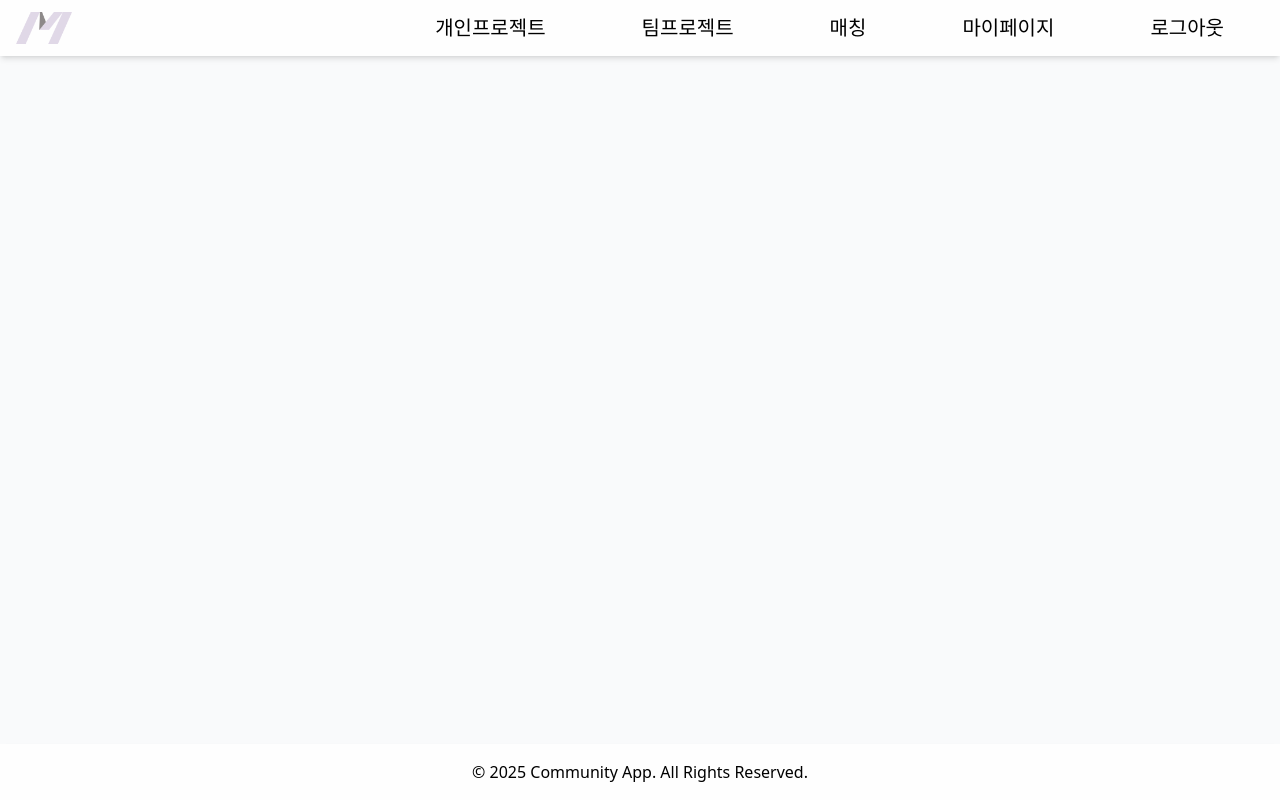
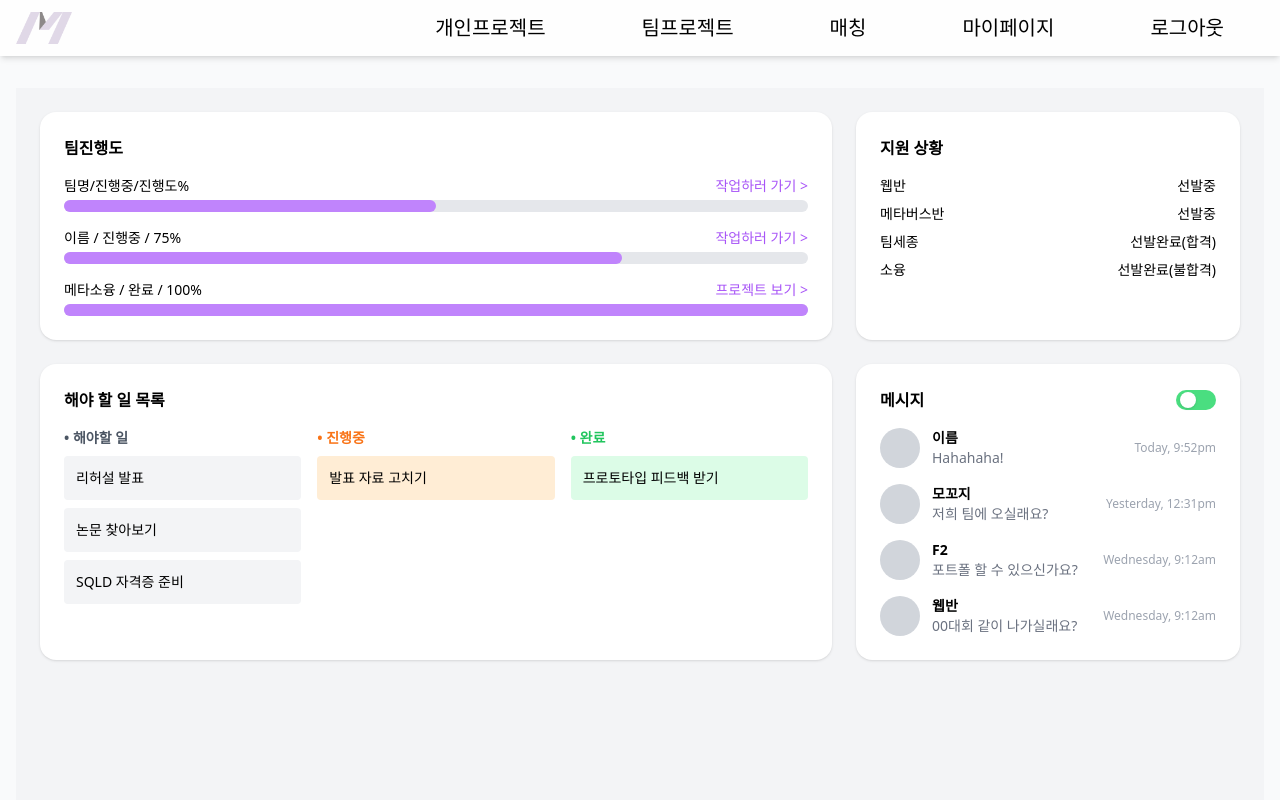
Before and after one commit to yurim6858/meom_front, a React (Vite) app in the folder moem-app/: page /main in a window 1280 px wide. Shown: the top 800 px of the page. Built offline with nearby package versions, Linux system fonts and the light colour scheme.

Commit message:
feat:대쉬보드 기능 생성

```diff
--- a/moem-app/package.json
+++ b/moem-app/package.json
@@ -10,6 +10,7 @@
     "preview": "vite preview"
   },
   "dependencies": {
+    "@hello-pangea/dnd": "^18.0.1",
     "axios": "^1.11.0",
     "react": "^19.1.1",
     "react-dom": "^19.1.1",
--- a/moem-app/src/App.css
+++ b/moem-app/src/App.css
@@ -369,3 +369,61 @@ label {
     background-color: #909090; /* 저장 버튼 색상 */
     color: white;
 }
+
+
+/* 전체 레이아웃 */
+.dashboard-layout-new {
+    padding: 20px;
+    background-color: #f8f8f8; /* 배경색 */
+    max-width: 600px; /* 이미지처럼 컴포넌트 전체 폭을 줄임 */
+    margin: 0 auto;
+    font-family: 'AppleSDGothicNeo', 'Malgun Gothic', '맑은 고딕', sans-serif;
+    color: #333;
+}
+
+.dashboard-card-new {
+    background-color: white;
+    padding: 20px;
+    border-radius: 8px;
+    box-shadow: 0 2px 5px rgba(0, 0, 0, 0.05);
+    margin-bottom: 20px;
+}
+
+.dashboard-card-new h2 {
+    font-size: 15px; /* 이미지에 맞게 조정 */
+    font-weight: bold;
+    margin-bottom: 15px;
+    color: #333;
+    /* 이미지에는 하단 border 없음 */
+}
+
+/* --- 팀 진행도 스타일 --- */
+.progress-group {
+    display: flex;
+    justify-content: space-between;
+    padding: 8px 0; /* 이미지에 맞게 패딩 조정 */
+    font-size: 13px; /* 이미지에 맞게 폰트 크기 조정 */
+    color: #555;
+    border-bottom: 1px dashed #eee; /* 점선 구분자 */
+}
+
+.progress-group:last-child {
+    border-bottom: none;
+}
+
+.progress-status {
+    color: #6a5acd; /* 보라색 계열 */
+    cursor: pointer;
+    font-weight: normal; /* 이미지에서는 굵지 않음 */
+}
+
+/* --- 지원 상황 스타일 --- */
+.status-list {
+    font-size: 13px; /* 이미지에 맞게 폰트 크기 조정 */
+    color: #555;
+}
+
+.status-item {
+    padding: 5px 0;
+    line-height: 1.5; /* 줄 간격 */
+}
--- a/moem-app/src/pages/DashBoard.jsx
+++ b/moem-app/src/pages/DashBoard.jsx
@@ -1,12 +1,153 @@
-import React from 'react'
-import logo from '../assets/logo.png'
-import { Link } from 'react-router-dom';
+import React from "react";
 
-export const DashBoard = () => {
+export default function MyPage() {
   return (
-    <div className='header-container'>
+    <div className="p-6 bg-gray-100 min-h-screen">
+      <div className="grid grid-cols-3 gap-6">
+        {/* 팀진행도 */}
+        <div className="col-span-2 bg-white p-6 rounded-2xl shadow">
+          <h2 className="font-semibold mb-4">팀진행도</h2>
 
+          <div className="mb-4">
+            <div className="flex justify-between text-sm mb-1">
+              <span>팀명/진행중/진행도%</span>
+              <a href="#" className="text-purple-500">
+                작업하러 가기 &gt;
+              </a>
+            </div>
+            <div className="w-full bg-gray-200 rounded-full h-3">
+              <div className="bg-purple-400 h-3 rounded-full w-1/2"></div>
+            </div>
+          </div>
+
+          <div className="mb-4">
+            <div className="flex justify-between text-sm mb-1">
+              <span>이름 / 진행중 / 75%</span>
+              <a href="#" className="text-purple-500">
+                작업하러 가기 &gt;
+              </a>
+            </div>
+            <div className="w-full bg-gray-200 rounded-full h-3">
+              <div className="bg-purple-400 h-3 rounded-full w-3/4"></div>
+            </div>
+          </div>
+
+          <div>
+            <div className="flex justify-between text-sm mb-1">
+              <span>메타소융 / 완료 / 100%</span>
+              <a href="#" className="text-purple-500">
+                프로젝트 보기 &gt;
+              </a>
+            </div>
+            <div className="w-full bg-gray-200 rounded-full h-3">
+              <div className="bg-purple-400 h-3 rounded-full w-full"></div>
+            </div>
+          </div>
+        </div>
+
+        {/* 지원 상황 */}
+        <div className="bg-white p-6 rounded-2xl shadow">
+          <h2 className="font-semibold mb-4">지원 상황</h2>
+          <ul className="text-sm space-y-2">
+            <li className="flex justify-between">
+              <span>웹반</span> <span>선발중</span>
+            </li>
+            <li className="flex justify-between">
+              <span>메타버스반</span> <span>선발중</span>
+            </li>
+            <li className="flex justify-between">
+              <span>팀세종</span> <span>선발완료(합격)</span>
+            </li>
+            <li className="flex justify-between">
+              <span>소융</span> <span>선발완료(불합격)</span>
+            </li>
+          </ul>
+        </div>
+
+        {/* 해야 할 일 목록 */}
+        <div className="col-span-2 bg-white p-6 rounded-2xl shadow">
+          <h2 className="font-semibold mb-4">해야 할 일 목록</h2>
+          <div className="grid grid-cols-3 gap-4 text-sm">
+            {/* 해야할 일 */}
+            <div>
+              <h3 className="font-semibold mb-2 text-gray-600">• 해야할 일</h3>
+              <div className="space-y-2">
+                <div className="p-3 bg-gray-100 rounded">리허설 발표</div>
+                <div className="p-3 bg-gray-100 rounded">논문 찾아보기</div>
+                <div className="p-3 bg-gray-100 rounded">SQLD 자격증 준비</div>
+              </div>
+            </div>
+
+            {/* 진행중 */}
+            <div>
+              <h3 className="font-semibold mb-2 text-orange-500">• 진행중</h3>
+              <div className="space-y-2">
+                <div className="p-3 bg-orange-100 rounded">발표 자료 고치기</div>
+              </div>
+            </div>
+
+            {/* 완료 */}
+            <div>
+              <h3 className="font-semibold mb-2 text-green-500">• 완료</h3>
+              <div className="space-y-2">
+                <div className="p-3 bg-green-100 rounded">
+                  프로토타입 피드백 받기
+                </div>
+              </div>
+            </div>
+          </div>
+        </div>
+
+        {/* 메시지 */}
+        <div className="bg-white p-6 rounded-2xl shadow">
+          <div className="flex justify-between items-center mb-4">
+            <h2 className="font-semibold">메시지</h2>
+            <div className="w-10 h-5 flex items-center bg-green-400 rounded-full p-1 cursor-pointer">
+              <div className="bg-white w-4 h-4 rounded-full shadow"></div>
+            </div>
+          </div>
+          <ul className="space-y-4 text-sm">
+            <li className="flex items-center gap-3">
+              <div className="w-10 h-10 rounded-full bg-gray-300"></div>
+              <div>
+                <p className="font-semibold">이름</p>
+                <p className="text-gray-500">Hahahaha!</p>
+              </div>
+              <span className="ml-auto text-xs text-gray-400">Today, 9:52pm</span>
+            </li>
+            <li className="flex items-center gap-3">
+              <div className="w-10 h-10 rounded-full bg-gray-300"></div>
+              <div>
+                <p className="font-semibold">모꼬지</p>
+                <p className="text-gray-500">저희 팀에 오실래요?</p>
+              </div>
+              <span className="ml-auto text-xs text-gray-400">
+                Yesterday, 12:31pm
+              </span>
+            </li>
+            <li className="flex items-center gap-3">
+              <div className="w-10 h-10 rounded-full bg-gray-300"></div>
+              <div>
+                <p className="font-semibold">F2</p>
+                <p className="text-gray-500">포트폴 할 수 있으신가요?</p>
+              </div>
+              <span className="ml-auto text-xs text-gray-400">
+                Wednesday, 9:12am
+              </span>
+            </li>
+            <li className="flex items-center gap-3">
+              <div className="w-10 h-10 rounded-full bg-gray-300"></div>
+              <div>
+                <p className="font-semibold">웹반</p>
+                <p className="text-gray-500">00대회 같이 나가실래요?</p>
+              </div>
+              <span className="ml-auto text-xs text-gray-400">
+                Wednesday, 9:12am
+              </span>
+            </li>
+          </ul>
+        </div>
+      </div>
     </div>
-  )
+  );
 }
-export default DashBoard
```
Also changed, not shown: 1 other file (tests, documents, lock files or other folders).
